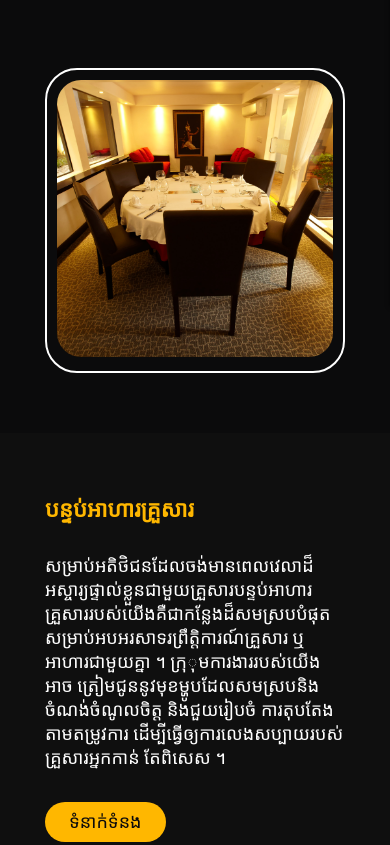
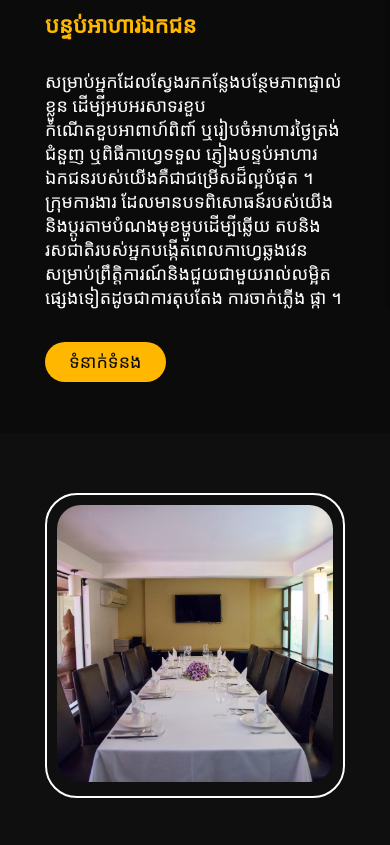
Before and after one commit to Sreylin78/assignment-web, a plain HTML site: page pages/services.html in a window 390 px wide. Shown: the part 536-1381 px from the top of the page. Drawn offline with nearby package versions, Linux system fonts and the light colour scheme; a web font is replaced by a local one.

Commit message:
Edit Responsive on Services Page

```diff
--- a/assets/css/services.css
+++ b/assets/css/services.css
@@ -46,8 +46,9 @@
       height: 523px;
     }
   }
-  #services-2 .services-image {
-    order: 2;
+  #services-1 .services-image,
+  #services-3 .services-image {
+    order: -1;
   }
 }
 
```
